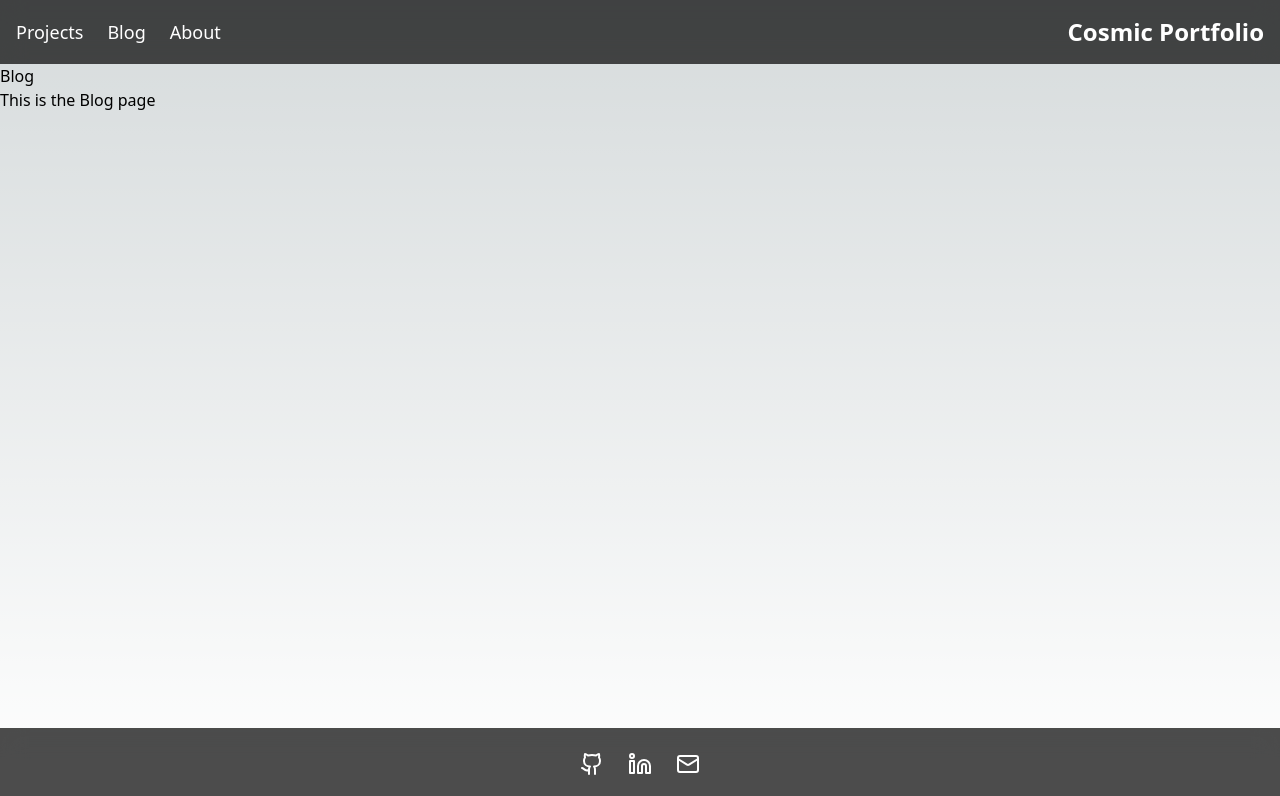
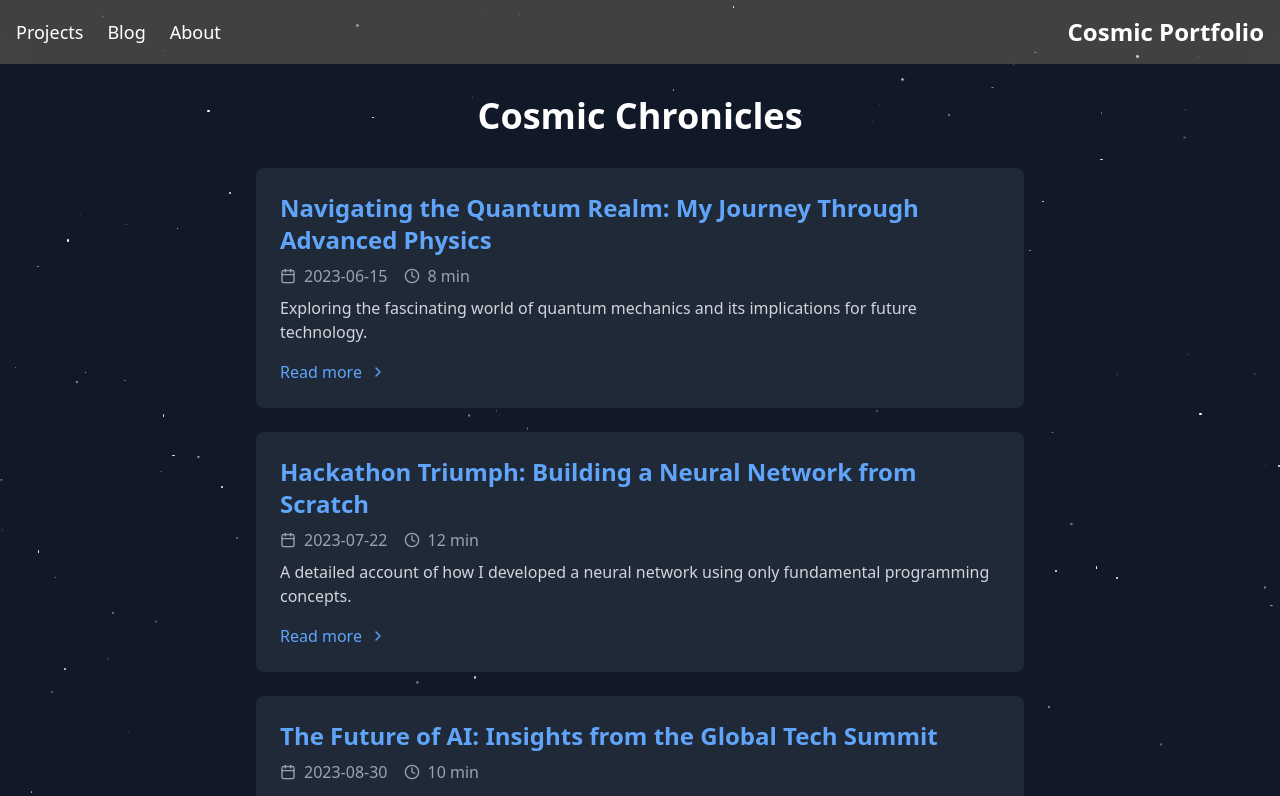
Before and after one commit to ksmit323/ksmit323.github.io, a Next.js app: page /blog in a window 1280 px wide. Shown: the top 796 px of the page. Built offline with nearby package versions, Linux system fonts and the light colour scheme.

Commit message:
update blog page

```diff
--- /dev/null
+++ b/src/app/blog/[slug]/page.tsx
@@ -0,0 +1,61 @@
+'use client';
+
+import { useParams } from 'next/navigation';
+import { blogPosts } from '@/data/blogPosts';
+import { motion } from 'framer-motion';
+
+
+export default function BlogPost() {
+    const params = useParams();
+    const slug = params.slug as string;
+
+    const post = blogPosts.find(post => post.slug === slug);
+
+    if (!post) return <div>Post not found</div>;
+
+    return (
+        <div className="min-h-screen bg-gray-900 text-white p-8 relative overflow-hidden">
+            <motion.div
+                initial={{ opacity: 0, y: 20 }}
+                animate={{ opacity: 1, y: 0 }}
+                transition={{ duration: 0.5 }}
+            >
+                <h1 className="text-4xl font-bold mb-4">{post.title}</h1>
+                <div className="text-gray-400 mb-4">
+                    <span>{post.date}</span> • <span>{post.readTime}</span>
+                </div>
+                <p className="text-lg">{post.excerpt}</p>
+                { /* add blog content here */ }
+            </motion.div>
+            <StarField />
+        </div>
+    );
+}
+
+const StarField = () => {
+    return (
+        <div className="fixed inset-0 pointer-events-none">
+            {[...Array(100)].map((_, i) => (
+                <motion.div
+                    key={i}
+                    className="absolute bg-white rounded-full"
+                    style={{
+                        width: Math.random() * 2 + 1 + 'px',
+                        height: Math.random() * 2 + 1 + 'px',
+                        top: Math.random() * 100 + '%',
+                        left: Math.random() * 100 + '%',
+                    }}
+                    animate={{
+                        opacity: [0, 1, 0],
+                        scale: [0, 1, 0],
+                    }}
+                    transition={{
+                        duration: Math.random() * 3 + 2,
+                        repeat: Infinity,
+                        repeatType: 'loop',
+                    }}
+                />
+            ))}
+        </div>
+    );
+};
--- a/src/app/blog/page.tsx
+++ b/src/app/blog/page.tsx
@@ -1,8 +1,90 @@
-export default function Blog() {
+'use client';
+
+import React, { useState } from 'react';
+import Link from 'next/link';
+import { motion } from 'framer-motion';
+import { Calendar, Clock, ChevronRight } from 'lucide-react';
+import { blogPosts, BlogPost } from '@/data/blogPosts';
+
+const StarField: React.FC = () => {
   return (
-    <div>
-      <h1>Blog</h1>
-      <p>This is the Blog page</p>
+    <div className="fixed inset-0 pointer-events-none">
+      {[...Array(200)].map((_, i) => (
+        <motion.div
+          key={i}
+          className="absolute bg-white rounded-full"
+          style={{
+            width: Math.random() * 2 + 1 + 'px',
+            height: Math.random() * 2 + 1 + 'px',
+            top: Math.random() * 100 + '%',
+            left: Math.random() * 100 + '%',
+          }}
+          animate={{
+            opacity: [0, 1, 0],
+            scale: [0, 1, 0],
+          }}
+          transition={{
+            duration: Math.random() * 3 + 2,
+            repeat: Infinity,
+            repeatType: 'loop',
+          }}
+        />
+      ))}
     </div>
-  )
-}
+  );
+};
+
+const BlogPostCard: React.FC<{ post: BlogPost }> = ({ post }) => {
+  return (
+    <motion.div
+      className="bg-gray-800 rounded-lg p-6 mb-6 transition-all duration-300 relative overflow-hidden"
+      whileHover={{
+        scale: 1.03,
+        boxShadow: '0 0 15px rgba(100, 200, 255, 0.5)'
+      }}
+      layoutId={`post-${post.id}`}
+    >
+      <Link href={`/blog/${post.slug}`} className="block">
+        <motion.div
+          className="absolute inset-0 bg-gradient-to-r from-purple-500 to-blue-500 opacity-0"
+          whileHover={{ opacity: 0.1 }}
+        />
+        <h2 className="text-2xl font-bold mb-2 text-blue-400 relative z-10">{post.title}</h2>
+        <div className="flex items-center text-gray-400 mb-2 relative z-10">
+          <Calendar className="w-4 h-4 mr-2" />
+          <span className="mr-4">{post.date}</span>
+          <Clock className="w-4 h-4 mr-2" />
+          <span>{post.readTime}</span>
+        </div>
+        <p className="text-gray-300 mb-4 relative z-10">{post.excerpt}</p>
+        <div className="flex items-center text-blue-400 relative z-10">
+          <span className="mr-2">Read more</span>
+          <ChevronRight className="w-4 h-4" />
+        </div>
+      </Link>
+    </motion.div>
+  );
+};
+
+const CosmicChronicleNebula: React.FC = () => {
+  return (
+    <div className="min-h-screen bg-gray-900 text-white p-8 relative overflow-hidden">
+      <StarField />
+      <motion.h1
+        className="text-4xl font-bold mb-8 text-center"
+        initial={{ y: -50, opacity: 0 }}
+        animate={{ y: 0, opacity: 1 }}
+        transition={{ duration: 0.8 }}
+      >
+        Cosmic Chronicles
+      </motion.h1>
+      <div className="max-w-3xl mx-auto">
+        {blogPosts.map((post) => (
+          <BlogPostCard key={post.id} post={post} />
+        ))}
+      </div>
+    </div>
+  );
+};
+
+export default CosmicChronicleNebula;
--- /dev/null
+++ b/src/data/blogPosts.ts
@@ -0,0 +1,36 @@
+export interface BlogPost {
+  id: number;
+  title: string;
+  date: string;
+  readTime: string;
+  excerpt: string;
+  slug: string;
+}
+
+export const blogPosts: BlogPost[] = [
+  {
+    id: 1,
+    title: "Navigating the Quantum Realm: My Journey Through Advanced Physics",
+    date: "2023-06-15",
+    readTime: "8 min",
+    excerpt: "Exploring the fascinating world of quantum mechanics and its implications for future technology.",
+    slug: "quantum-realm-journey"
+  },
+  {
+    id: 2,
+    title: "Hackathon Triumph: Building a Neural Network from Scratch",
+    date: "2023-07-22",
+    readTime: "12 min",
+    excerpt: "A detailed account of how I developed a neural network using only fundamental programming concepts.",
+    slug: "neural-network-hackathon"
+  },
+  {
+    id: 3,
+    title: "The Future of AI: Insights from the Global Tech Summit",
+    date: "2023-08-30",
+    readTime: "10 min",
+    excerpt: "Key takeaways and predictions about artificial intelligence from world-renowned experts at the summit.",
+    slug: "ai-future-insights"
+  },
+  // Add more blog posts as needed
+];
```
